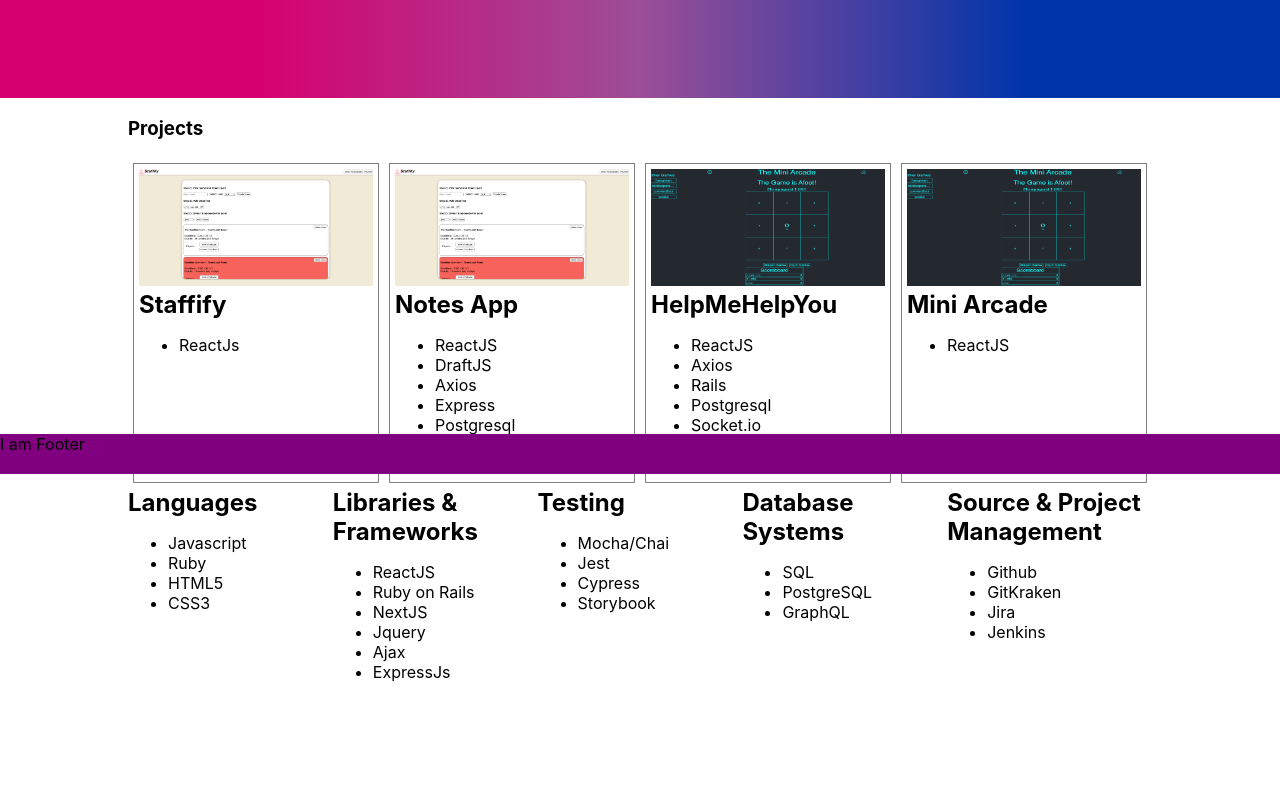
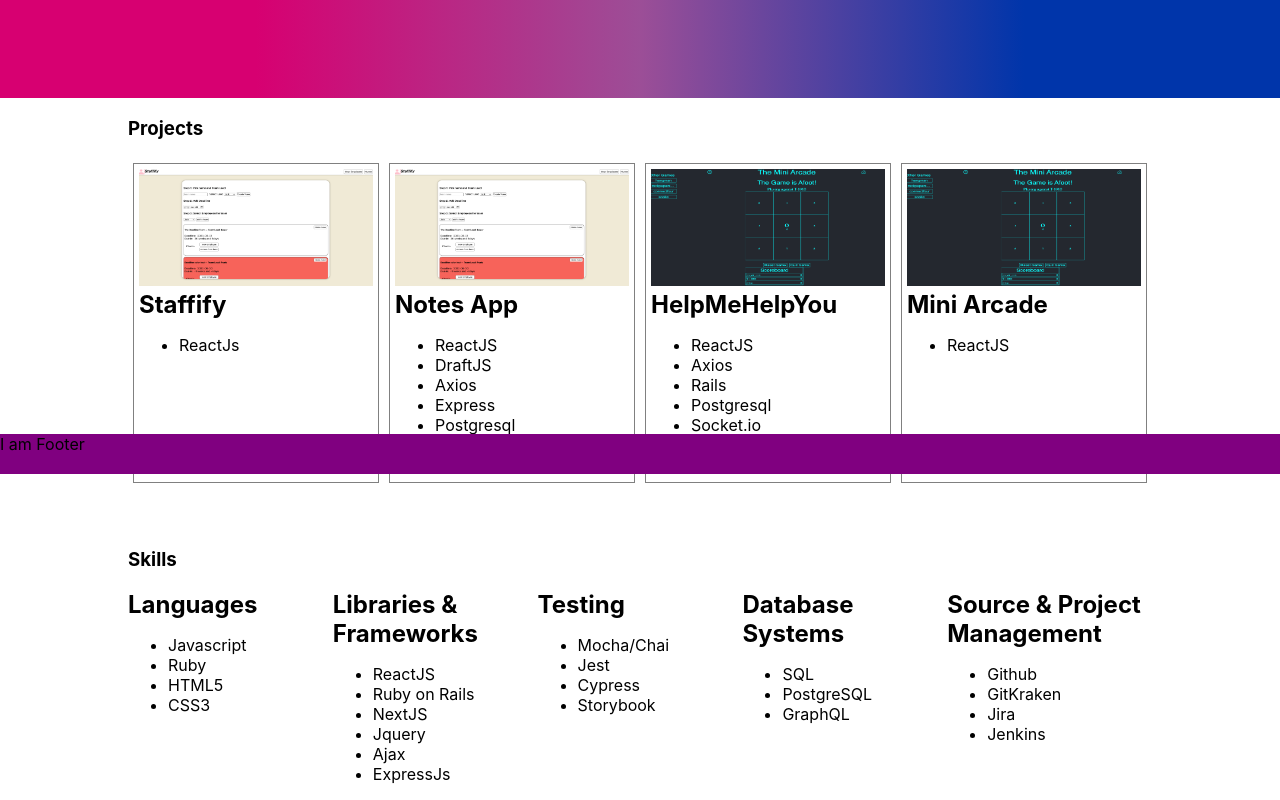
Before and after one commit to CD-Mackay/personal_site, a Next.js app: page / in a window 1280 px wide. Shown: the part 326-1126 px from the top of the page. Before the commit the page ends 1024 px from the top, so only its background shows below. Built offline with nearby package versions, Linux system fonts and the light colour scheme.

Commit message:
add header, refactor skills layout

```diff
--- a/Components/Projects/Projects.module.css
+++ b/Components/Projects/Projects.module.css
@@ -1,10 +1,10 @@
 .projects {
-  margin-bottom: 60px;
   margin: 0 auto;
 }
 .grid {
   display: grid;
   grid-template-columns: 1fr;
+  margin-bottom: 60px;
 }
 
 @media (min-width: 576px) {
--- a/Components/Skills/Skills.js
+++ b/Components/Skills/Skills.js
@@ -4,6 +4,8 @@ import styles from "./Skills.module.css";
 export default function Skills() {
   return (
     <div className={styles.skills}>
+      <h3>Skills</h3>
+      <div className={styles.skills_grid}>
         <div className={styles.list}>
           <h5>Languages</h5>
           <ul>
@@ -51,5 +53,6 @@ export default function Skills() {
           </ul>
         </div>
       </div>
+    </div>
   );
 }
--- a/Components/Skills/Skills.module.css
+++ b/Components/Skills/Skills.module.css
@@ -1,8 +1,8 @@
-.list {
-
+.skills {
+  margin: 0 auto;
 }
 
-.skills {
+.skills_grid {
   margin: 0 auto;
   display: grid;
   grid-template-columns: 1fr 1fr;
@@ -10,7 +10,7 @@
 
 
 @media (min-width: 576px) {
-  .skills {
+  .skills_grid {
     grid-template-columns: 1fr 1fr 1fr;
   }
 }
@@ -19,6 +19,9 @@
 @media (min-width: 768px) {
   .skills {
     max-width: 90vw;
+  }
+  .skills_grid {
+    max-width: 90vw;
     grid-template-columns: 1fr 1fr 1fr 1fr;
   }
 }
@@ -26,6 +29,9 @@
 @media (min-width: 992px) {
   .skills {
     max-width: 80vw;
+  }
+  .skills_grid {
+    max-width: 80vw;
     grid-template-columns: 1fr 1fr 1fr 1fr 1fr;
   }
 }
```
Lines whose indentation alone changed are shown as unchanged.
